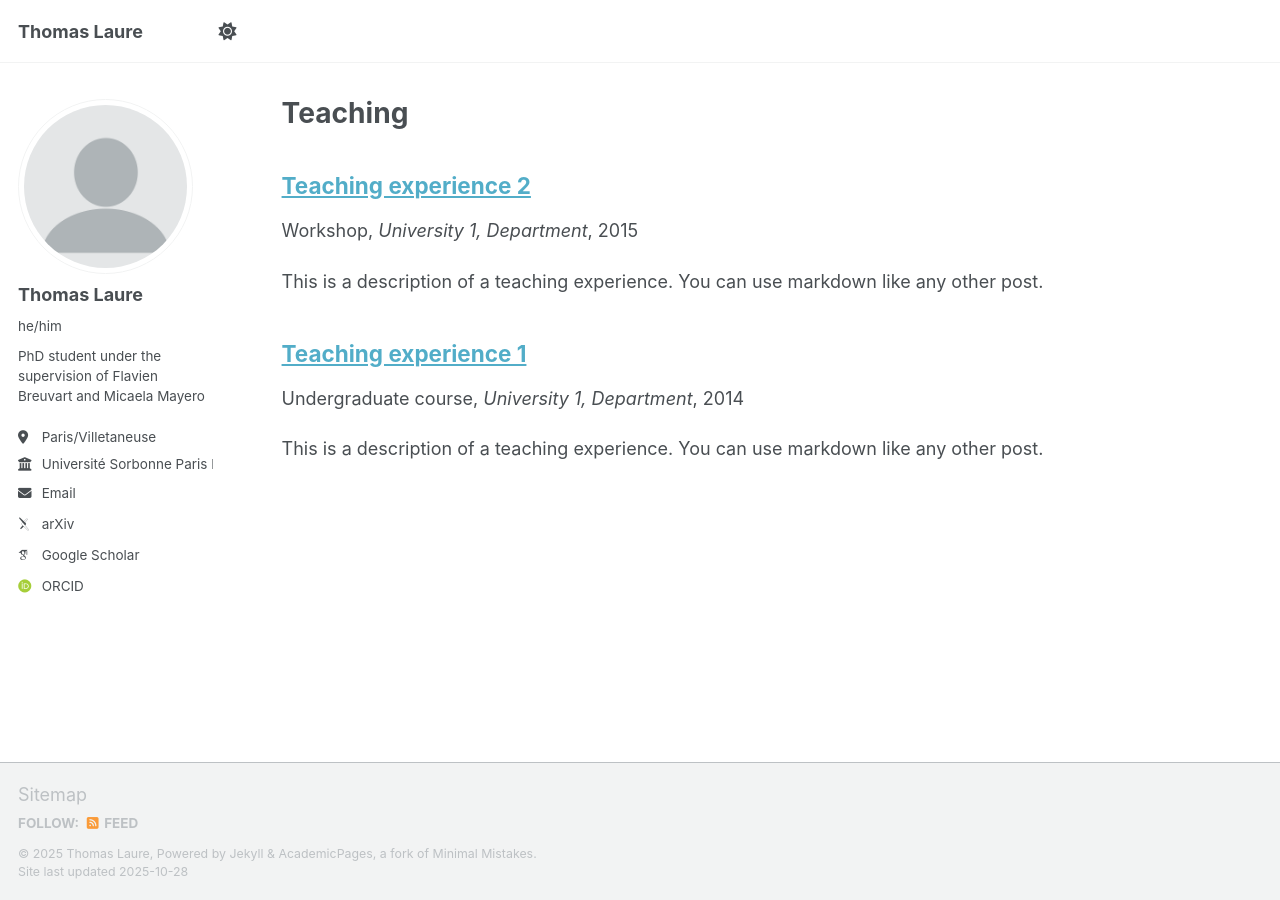
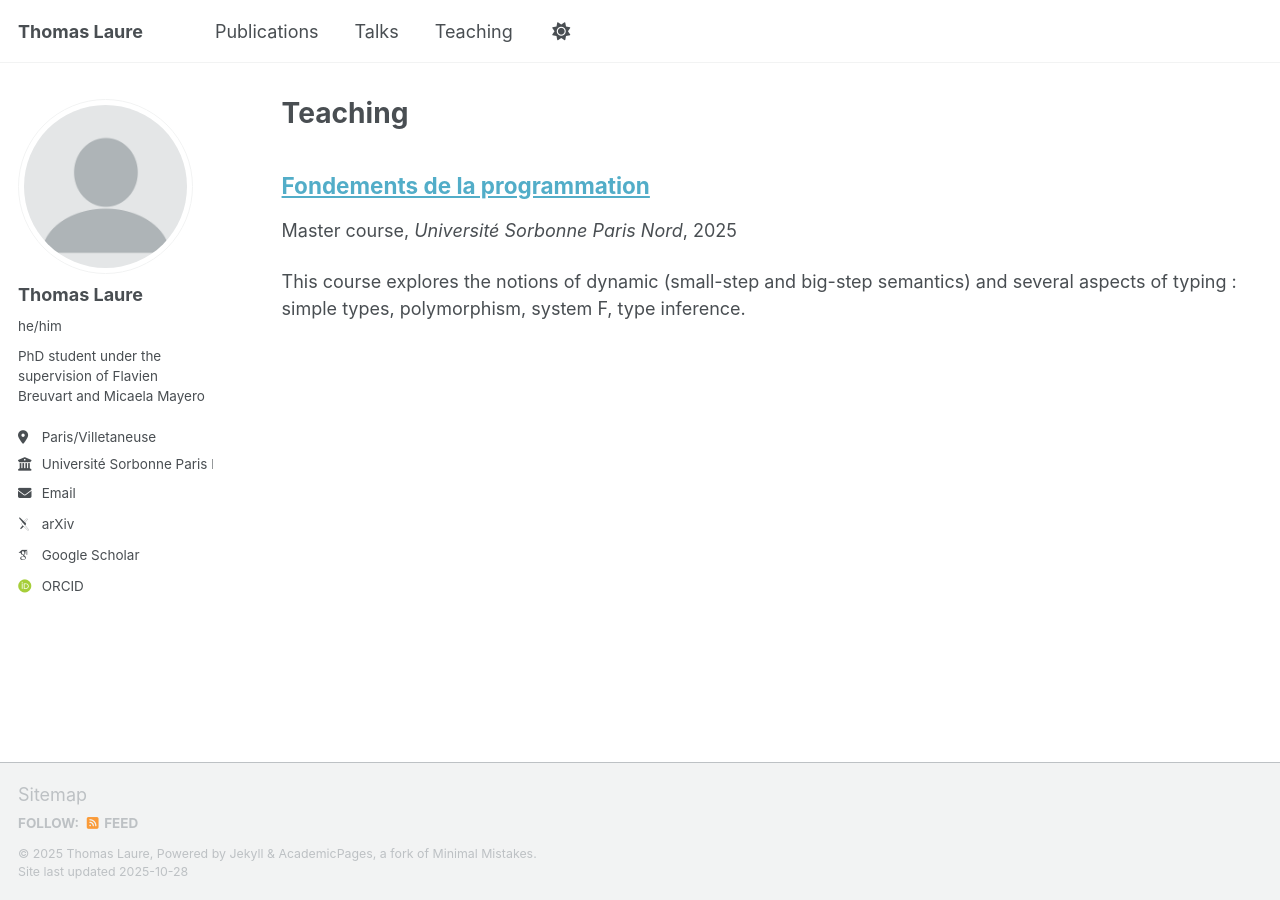
Before and after one commit to thomaslaure/thomaslaure.github.io, a Jekyll site: the page built from _pages/teaching.html, in a window 1280 px wide. Built offline with Jekyll 4.4.1, drawn with Linux system fonts in a browser that asks for light colours; some web fonts are replaced; a script that is not in the unit is left out.

Commit message:
teaching

```diff
--- a/_teaching/2014-spring-teaching-1.md
+++ /dev/null
@@ -1,20 +0,0 @@
----
-title: "Teaching experience 1"
-collection: teaching
-type: "Undergraduate course"
-permalink: /teaching/2014-spring-teaching-1
-venue: "University 1, Department"
-date: 2014-01-01
-location: "City, Country"
----
-
-This is a description of a teaching experience. You can use markdown like any other post.
-
-Heading 1
-======
-
-Heading 2
-======
-
-Heading 3
-======
--- a/_teaching/2015-spring-teaching-2.md
+++ /dev/null
@@ -1,20 +0,0 @@
----
-title: "Teaching experience 2"
-collection: teaching
-type: "Workshop"
-permalink: /teaching/2015-spring-teaching-1
-venue: "University 1, Department"
-date: 2015-01-01
-location: "City, Country"
----
-
-This is a description of a teaching experience. You can use markdown like any other post.
-
-Heading 1
-======
-
-Heading 2
-======
-
-Heading 3
-======
--- /dev/null
+++ b/_teaching/2025-FdlP.md
@@ -0,0 +1,14 @@
+---
+title: "Fondements de la programmation"
+collection: teaching
+type: "Master course"
+permalink: /teaching/2014-spring-teaching-1
+venue: "Université Sorbonne Paris Nord"
+date: 2025-09-15
+location: "Villetaneuse, France"
+---
+
+
+This course explores the notions of dynamic (small-step and big-step semantics) and several aspects of typing : simple types, polymorphism, system F, type inference.
+
+Main teacher : [Sergueï Lenglet](https://lipn.univ-paris13.fr/~lenglet/).
```
Also changed, not shown: _data/navigation.yml (+6 -6 lines).
